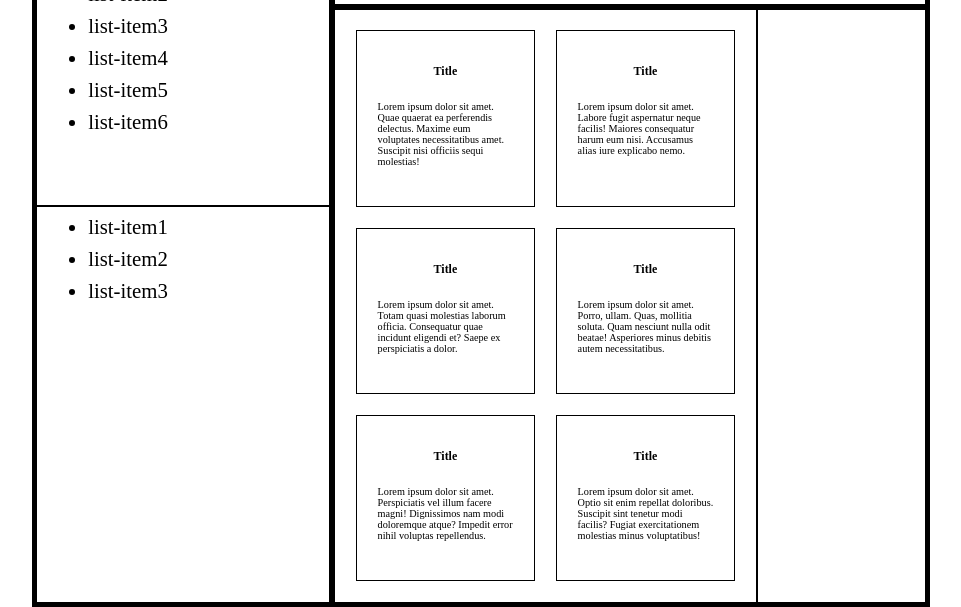
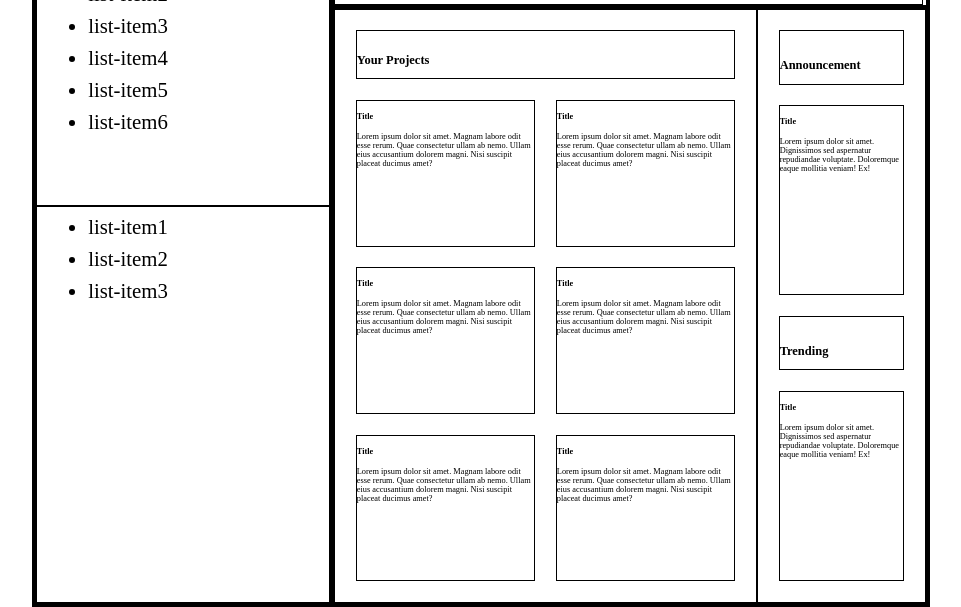
Before and after one commit to JoakimAndersson92/Admin-Dashboard, a plain HTML site: page index.html in a window 1280 px wide. Shown: the part 195-802 px from the top of the page, without its empty margins (159-1120 px from the left). Drawn offline with Linux system fonts and the light colour scheme.

Commit message:
Add trending- and announcement board. Finnished Layout

```diff
--- a/index.html
+++ b/index.html
@@ -67,53 +67,85 @@
                 <div class="content">
                     <div id="your-project">
                         <div>
-                            <h3>Title</h3>
-                            <p>Lorem ipsum dolor sit amet.
-                            Quae quaerat ea perferendis delectus.
-                            Maxime eum voluptates necessitatibus amet.
-                            Suscipit nisi officiis sequi molestias!</p>
+                            <h2>Your Projects</h2>
                         </div>
                         <div>
-                            <h3>Title</h3>
+                            <h4>Title</h4>
                             <p>Lorem ipsum dolor sit amet.
-                            Labore fugit aspernatur neque facilis!
-                            Maiores consequatur harum eum nisi.
-                            Accusamus alias iure explicabo nemo.</p>
+                                Magnam labore odit esse rerum.
+                                Quae consectetur ullam ab nemo.
+                                Ullam eius accusantium dolorem magni.
+                                Nisi suscipit placeat ducimus amet?</p>
                         </div>
                         <div>
-                            <h3>Title</h3>
+                            <h4>Title</h4>
                             <p>Lorem ipsum dolor sit amet.
-                            Totam quasi molestias laborum officia.
-                            Consequatur quae incidunt eligendi et?
-                            Saepe ex perspiciatis a dolor.</p>
+                                Magnam labore odit esse rerum.
+                                Quae consectetur ullam ab nemo.
+                                Ullam eius accusantium dolorem magni.
+                                Nisi suscipit placeat ducimus amet?</p>
                         </div>
                         <div>
-                            <h3>Title</h3>
+                            <h4>Title</h4>
                             <p>Lorem ipsum dolor sit amet.
-                            Porro, ullam. Quas, mollitia soluta.
-                            Quam nesciunt nulla odit beatae!
-                            Asperiores minus debitis autem necessitatibus.</p>
+                                Magnam labore odit esse rerum.
+                                Quae consectetur ullam ab nemo.
+                                Ullam eius accusantium dolorem magni.
+                                Nisi suscipit placeat ducimus amet?</p>
                         </div>
                         <div>
-                            <h3>Title</h3>
+                            <h4>Title</h4>
                             <p>Lorem ipsum dolor sit amet.
-                            Perspiciatis vel illum facere magni!
-                            Dignissimos nam modi doloremque atque?
-                            Impedit error nihil voluptas repellendus.</p>
+                                Magnam labore odit esse rerum.
+                                Quae consectetur ullam ab nemo.
+                                Ullam eius accusantium dolorem magni.
+                                Nisi suscipit placeat ducimus amet?</p>
                         </div>
                         <div>
-                            <h3>Title</h3>
+                            <h4>Title</h4>
                             <p>Lorem ipsum dolor sit amet.
-                            Optio sit enim repellat doloribus.
-                            Suscipit sint tenetur modi facilis?
-                            Fugiat exercitationem molestias minus voluptatibus!</p>
+                                Magnam labore odit esse rerum.
+                                Quae consectetur ullam ab nemo.
+                                Ullam eius accusantium dolorem magni.
+                                Nisi suscipit placeat ducimus amet?</p>
+                        </div>
+                        <div>
+                            <h4>Title</h4>
+                            <p>Lorem ipsum dolor sit amet.
+                                Magnam labore odit esse rerum.
+                                Quae consectetur ullam ab nemo.
+                                Ullam eius accusantium dolorem magni.
+                                Nisi suscipit placeat ducimus amet?</p>
+                        </div>
+
+                    </div>
+                    <div id="trending-announcement">
+                        <div>
+                            <h2>Announcement</h2>
+                        </div>
+                        <div>
+                            <h4>Title</h4>
+                            <p>Lorem ipsum dolor sit amet.
+                                Dignissimos sed aspernatur repudiandae voluptate.
+                                Doloremque eaque mollitia veniam! Ex!</p>
+                        </div>
+                        <div>
+                            <h2>Trending</h2>
+                        </div>
+                        <div>
+                            <h4>Title</h4>
+                            <p>Lorem ipsum dolor sit amet.
+                                Dignissimos sed aspernatur repudiandae voluptate.
+                                Doloremque eaque mollitia veniam! Ex!</p>
                         </div>
                     </div>
-                    <div id="trending-announcement"></div>
                 </div>
+
+
+
+
             </div>
         </div>
-    </div>
 
 </body>
 
--- a/style.css
+++ b/style.css
@@ -51,6 +51,7 @@ li {
     grid-row: 1/2;
     display: flex;
 }
+
 .wrapper-item3 {
     grid-row: 2/3;
     display: flex;
@@ -88,6 +89,7 @@ li {
     flex: 1 1 0%;
     display: grid;
     grid-template-rows: minmax(0, 1fr) minmax(0, 1fr);
+    grid-auto-columns: 46vw;
 }
 
 
@@ -124,25 +126,26 @@ li {
     display: flex;
     align-items: center;
 
-    box-sizing:border-box;
+    box-sizing: border-box;
     font-size: 1vw;
 }
 
-#search-and-image h3{
+#search-and-image h3 {
     margin-left: 0.5vw;
 }
-#name-and-buttons{
+
+#name-and-buttons {
     justify-content: space-between;
 }
 
-#name-and-buttons>div{
+#name-and-buttons>div {
     display: inline;
     margin-right: 10vw;
 
     font-size: 1vw;
 }
 
-#name-and-buttons>button{
+#name-and-buttons>button {
     width: 4vw;
     height: 3vh;
     font-size: 1vw;
@@ -156,26 +159,47 @@ li {
 .content{
     flex: 1 1 0%;
     display: grid;
-    grid-template-columns: minmax(0, 2.5fr) minmax(0, 1fr) ;
-
+    grid-template-columns: minmax(0, 2.5fr) minmax(0, 1fr);
 }
 
 #your-project{
     display: grid;
     grid-template-columns: minmax(0, 1fr) minmax(0, 1fr);
+    grid-template-rows: minmax(0, 1fr) repeat(3, minmax(0, 3fr));
+    align-items: stretch;
     gap: calc(1vh + 1vw);
     padding: var(--general-pading);
-
 }
 
 #your-project>div{
+    font-size: calc(0.4vh + 0.4vw);
+}
+
+#your-project>:nth-child(1){
+    grid-column: 1/3;
     display: flex;
-    flex-direction: column;
-    align-items: center;
-    font-size: 0.8vw;
+    align-items: flex-end;
+}
+
+#trending-announcement{
+    display: grid;
+    grid-template-rows: minmax(0, 1fr) minmax(0, 3.5fr) minmax(0, 1fr) minmax(0, 3.5fr);
+    gap: calc(1vh + 1vw);
     padding: var(--general-pading);
+}
 
+#trending-announcement>div{
+    font-size: calc(0.4vh + 0.4vw);
 }
+
+#trending-announcement>:nth-child(odd){
+    display: flex;
+    align-items: flex-end;
+}
+
+
+
+
 
 
 /*--------------content(end)---------------------------*/
@@ -187,12 +211,14 @@ li {
         padding-top: 0.5vh;
     }
 
-        #name-and-buttons>button{
+    #name-and-buttons>button {
         padding-right: 4vw;
 
     }
 
-        #your-project>div p,h3{
+    #your-project>div p,
+    h3 {
         font-size: 0.8vh;
     }
+
 }
```
Lines whose indentation alone changed are shown as unchanged.
